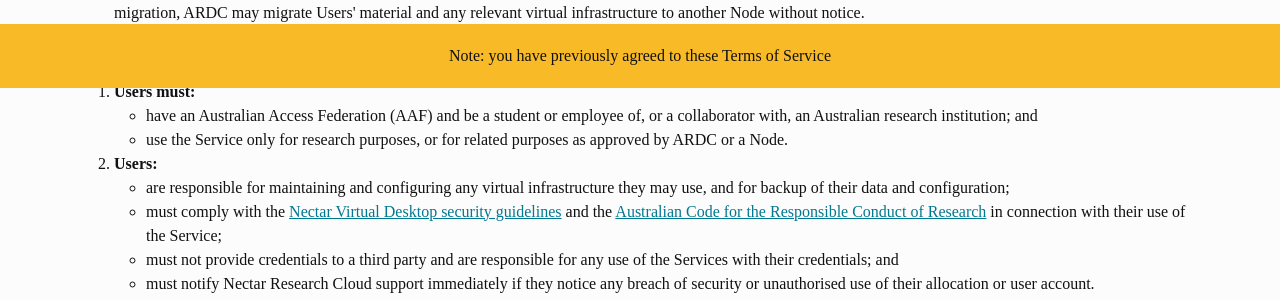
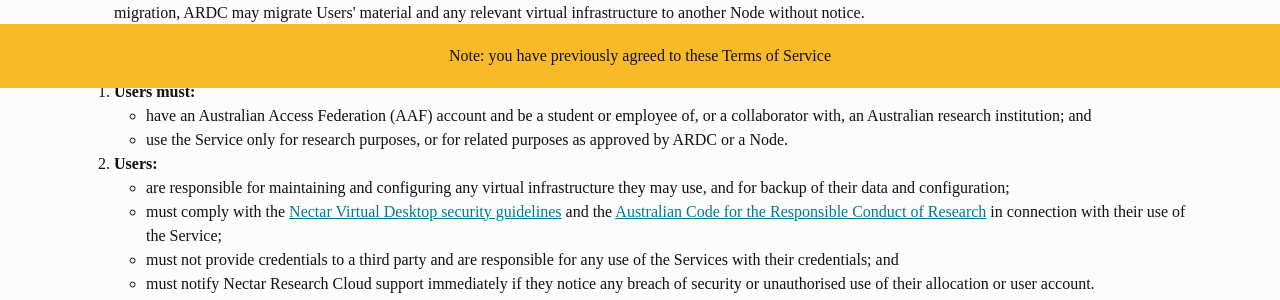
Before and after one commit to NeCTAR-RC/bumblebee, a Django app: page /terms/ in a window 1280 px wide. Shown: the part 712-1012 px from the top of the page. Run offline with Django 3.2, Linux system fonts and the light colour scheme; style sheets or scripts are compiled from the project's sources; parts of the project's set-up code (start-up, migrations or seed data) failed here and were passed over; some libraries are stand-ins or nearby versions; some web fonts are replaced.

Commit message:
Add missing 'account' from AAF in terms of service
Change-Id: I3aed715d0830141b09aa95a890df38376cc62904

```diff
--- a/researcher_workspace/templates/researcher_workspace/terms.html
+++ b/researcher_workspace/templates/researcher_workspace/terms.html
@@ -30,7 +30,7 @@
         <ol>
             <li><strong>Users must:</strong>
                 <ul>
-                    <li>have an Australian Access Federation (AAF)  and be a student or employee of, or a collaborator with, an Australian research institution; and</li>
+                    <li>have an Australian Access Federation (AAF) account and be a student or employee of, or a collaborator with, an Australian research institution; and</li>
                     <li>use the Service only for research purposes, or for related purposes as approved by ARDC or a Node.</li>
                 </ul>
             </li>
```
